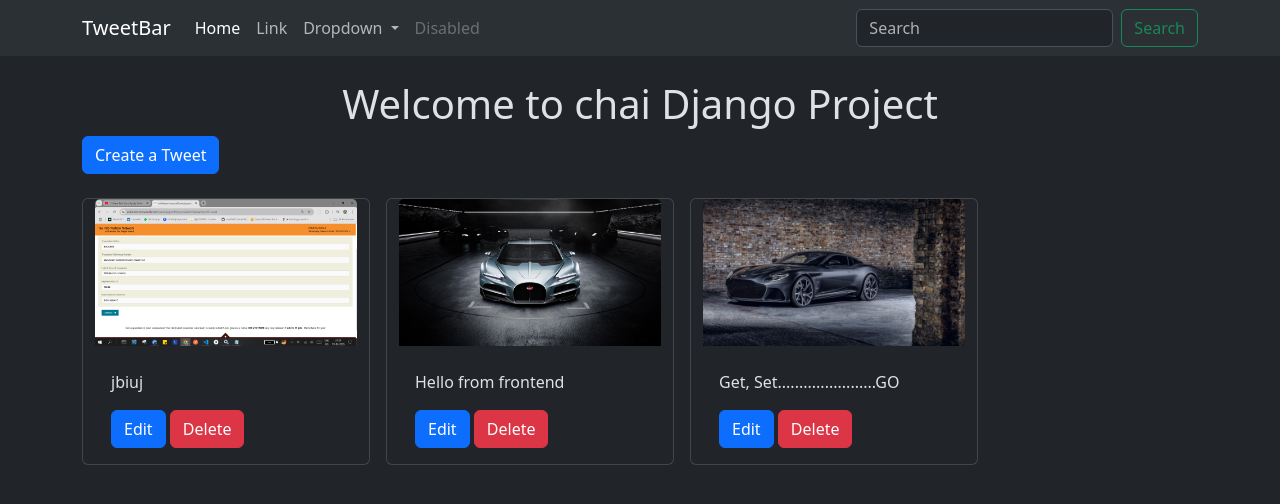
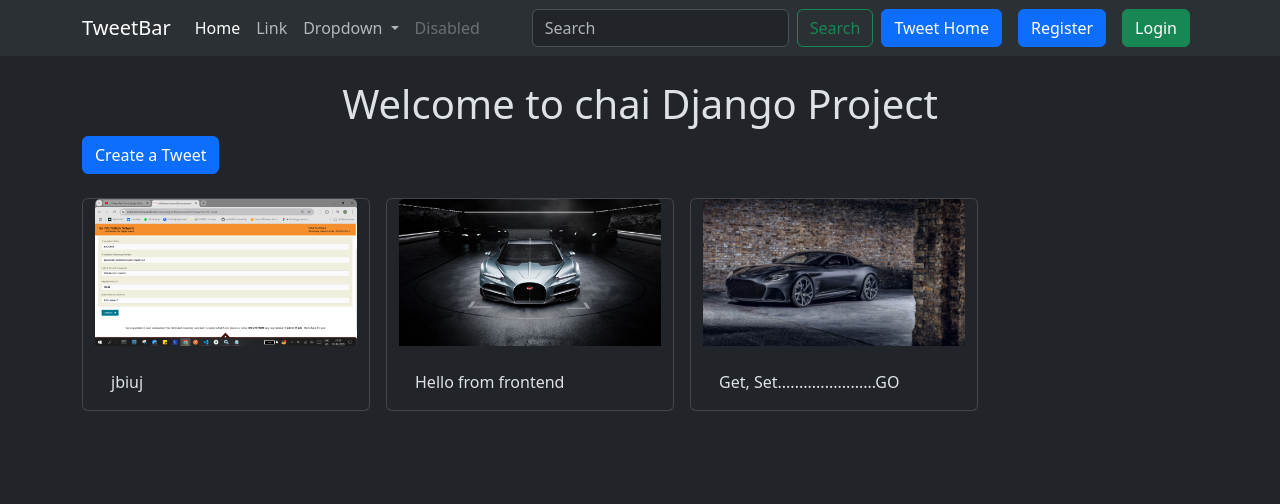
Before and after one commit to shubh-151/DJANGOFINAL, a Django app: page /tweet/ in a window 1280 px wide. Shown: the top 504 px of the page. Run offline with Django 5.2, Linux system fonts and the light colour scheme; data comes from the database, SQL or seed files in the repository; both versions use the stored data as it was after the commit.

Commit message:
project completed

```diff
--- a/chaiheadq/chaiheadq/settings.py
+++ b/chaiheadq/chaiheadq/settings.py
@@ -119,3 +119,8 @@ MEDIA_ROOT = os.path.join(BASE_DIR, 'media')
 
 STATIC_URL = '/static/'
 STATICFILES_DIRS = [os.path.join(BASE_DIR, 'static')]
+
+
+LOGIN_URL = '/accounts/login'
+LOGIN_REDIRECT_URL = '/tweet/'
+LOGOUT_REDIRECT_URL = '/tweet/'
--- a/chaiheadq/chaiheadq/urls.py
+++ b/chaiheadq/chaiheadq/urls.py
@@ -4,8 +4,13 @@ from django.urls import path, include
 from django.conf.urls.static import static
 from django.conf import settings
 
+
+from django.contrib.auth.urls import views as auth_views
+
 urlpatterns = [
     path('admin/', admin.site.urls),
     path('tweet/', include('tweet.urls')),
+    path('accounts/', include('django.contrib.auth.urls')),
+
 
 ]+static(settings.MEDIA_URL, document_root=settings.MEDIA_ROOT)
--- a/chaiheadq/templates/layout.html
+++ b/chaiheadq/templates/layout.html
@@ -69,7 +69,21 @@
               <button class="btn btn-outline-success" type="submit">
                 Search
               </button>
+
+
+
             </form>
+
+            <a href="{% url 'tweet_list' %}" class="btn btn-primary mx-2">Tweet Home</a>
+
+            {% if user.is_authenticated  %}
+            <form method="" action="{% url 'logout' %}">
+            <button class="btn btn-danger" type="submit">Logout</button>
+            </form>
+            {% else %}
+            <a href="{% url 'register' %}" class="btn btn-primary mx-2">Register</a>
+            <a href="{% url 'login' %}" class="btn btn-success mx-2">Login</a>
+            {% endif %}
           </div>
         </div>
       </nav>
--- a/chaiheadq/tweet/templates/tweet-list.html
+++ b/chaiheadq/tweet/templates/tweet-list.html
@@ -15,8 +15,10 @@
         <div class="card-body">
           <h5 class="card-title">{{tweet.user.name}}</h5>
           <p class="card-text">{{tweet.text}}</p>
+          {% if tweet.user == user %}
           <a href="{% url 'tweet_edit' tweet.id %}" class="btn btn-primary">Edit</a>
           <a href="{% url 'tweet_delete' tweet.id %}" class="btn btn-danger">Delete</a>
+          {% endif %}
         </div>
       </div>
     {% endfor %}
--- a/chaiheadq/tweet/urls.py
+++ b/chaiheadq/tweet/urls.py
@@ -7,6 +7,9 @@ urlpatterns = [
     path('create/', views.tweet_create, name='tweet_create'),
     path('<int:tweet_id>/edit/', views.tweet_edit, name='tweet_edit'),
     path('<int:tweet_id>/delete/', views.tweet_delete, name='tweet_delete'),
+    path('register/', views.register, name='register'),
+
+
 
 
 ]
--- a/chaiheadq/tweet/views.py
+++ b/chaiheadq/tweet/views.py
@@ -3,6 +3,8 @@ from .models import Tweet
 from .forms import TweetForm,UserRegistrationForm
 from django.shortcuts import get_object_or_404,redirect #need to know
 from django.contrib.auth.decorators import login_required
+from django.contrib.auth import login
+
 
 
 # Create your views here.
@@ -58,7 +60,13 @@ def tweet_delete(request, tweet_id):
 def register(request):
     if request.method == 'POST':
         form = UserRegistrationForm(request.POST)
+        if form.is_valid():
+            user = form.save(commit=False)
+            user.set_password(form.cleaned_data['password1'])
+            user.save()
+            login(request, user)
+            return redirect('tweet_list')
     else:
-        form = UserRegistrationForm
+        form = UserRegistrationForm()
 
-    return render(request,'tweet_confirm_delete.html',{'form':form})
+    return render(request,'registration/register.html',{'form':form})
```
Also changed, not shown: chaiheadq/templates/registration/logged_out.html (+10 -0 lines), chaiheadq/templates/registration/login.html (+16 -0 lines), chaiheadq/templates/registration/register.html (+18 -0 lines), chaiheadq/db.sqlite3, chaiheadq/media/photos/pan.PNG (added).
